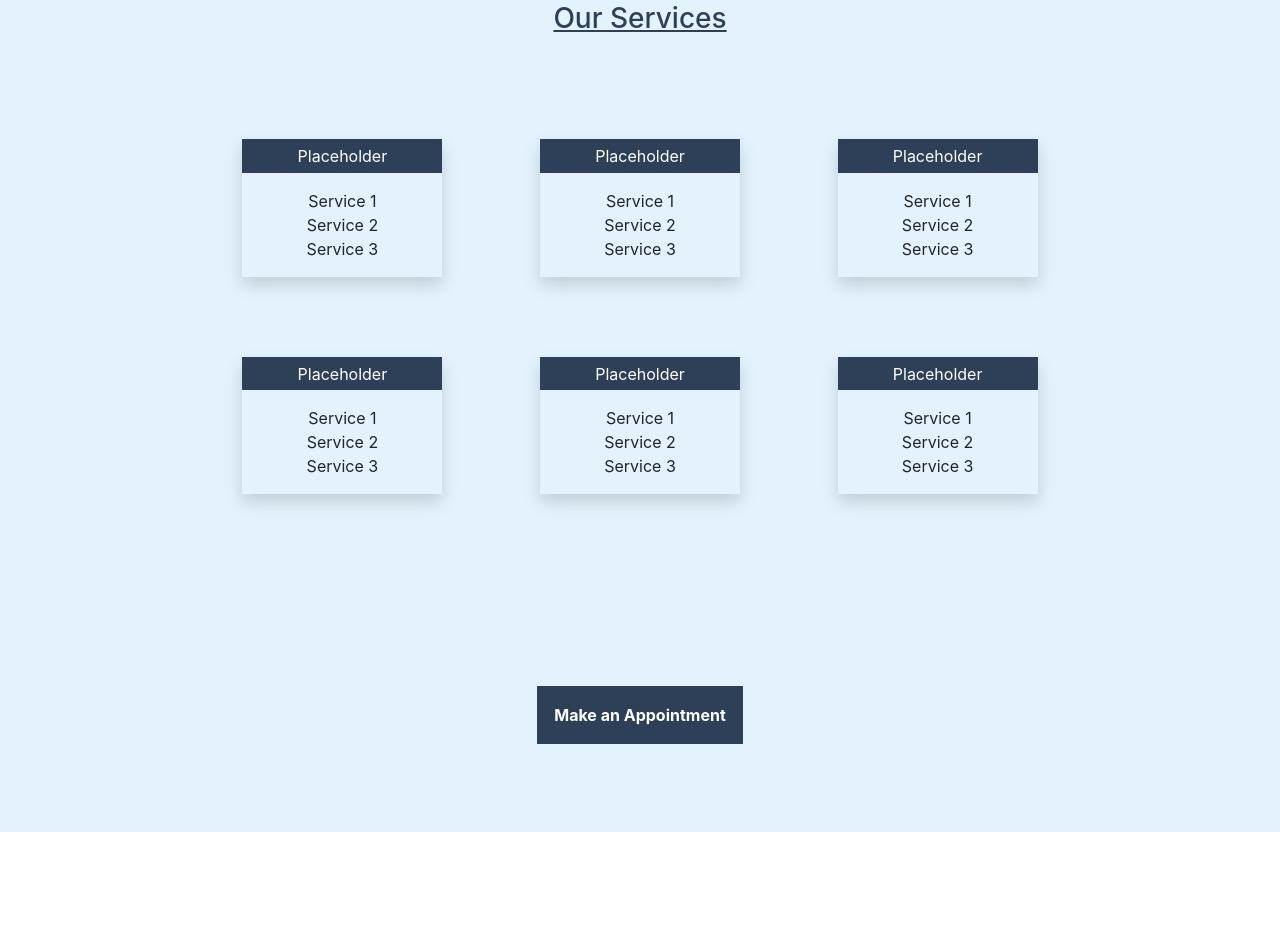
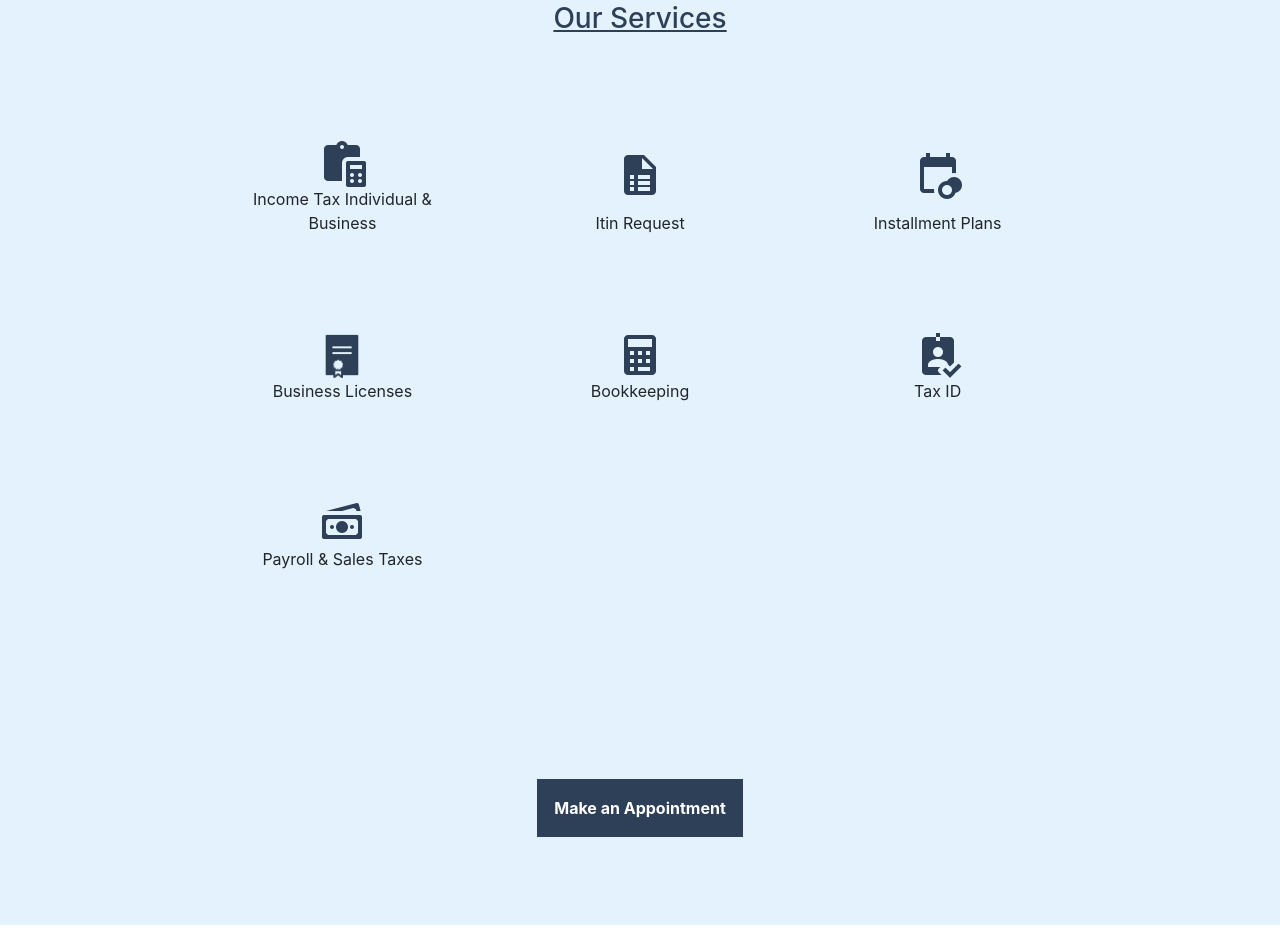
Before and after one commit to Jeffrey-A/g-and-g-tax-services, a React (Create React App) app: page / in a window 1280 px wide. Shown: the part 1380-2316 px from the top of the page. Built offline with nearby package versions, Linux system fonts and the light colour scheme.

Commit message:
feat: use services icons

```diff
--- a/src/App.css
+++ b/src/App.css
@@ -170,6 +170,19 @@
   transform: scale(1.1);
 }
 
+.service-card-img-container {
+  width: 48px;
+  margin: auto;
+}
+
+.service-name {
+  text-transform: capitalize;
+}
+
+.service-card-img-container img{
+  width: 100%;
+}
+
 .shadow {
   -webkit-box-shadow: 3px 3px 5px 6px #ccc; /* Safari 3-4, iOS 4.0.2 - 4.2, Android 2.3+ */
   -moz-box-shadow: 3px 3px 5px 6px #ccc; /* Firefox 3.5 - 3.6 */
--- a/src/components/Services.js
+++ b/src/components/Services.js
@@ -1,4 +1,12 @@
 import React from "react";
+// Services image
+import IndividualAndBusinessTaxes from "../assets/taxes-individual-and-business.png";
+import itinRequest from "../assets/itin-request.png";
+import installmentPlan from "../assets/installement-plan.png";
+import businessLicense from "../assets/business-licenses.png";
+import bookkeeping from "../assets/bookkeeping.png";
+import taxId from "../assets/tax-id.png";
+import payrollAndSales from "../assets/payroll-and-sales-taxes.png";
 
 class Services extends React.Component {
   constructor(props) {
@@ -6,7 +14,7 @@ class Services extends React.Component {
     this.state = {};
   }
 
-  createServices = services => {
+  createServices = (services) => {
     const container = [];
     services.forEach((serv, index) => {
       container.push(<li key={index}>{serv}</li>);
@@ -19,86 +27,67 @@ class Services extends React.Component {
       <div id="services" className="services-section container-section">
         <div className="container">
           <h3 className="section-heading text-center">Our Services</h3>
+          <i className="fa fa-check-circle"></i>
           <div className="services-container">
-            <div className="service-card shadow  text-center">
-              <div className="service  service-category">
-                <p className="service-category-title">Placeholder</p>
+            <div className="service-card text-center">
+              <div className="service-card-img-container">
+                <img src={IndividualAndBusinessTaxes} alt="" />
               </div>
-
-              <ul className="services-ul">
-                <li>Service 1</li>
-                <li>Service 2</li>
-                <li>Service 3</li>
-              </ul>
+              <p className="service-name">
+                income tax individual &#38; business
+              </p>
             </div>
 
-            <div className="service-card shadow text-center">
-              <div className="service service-category">
-                <p className="service-category-title">Placeholder</p>
+            <div className="service-card text-center">
+              <div className="service-card-img-container">
+                <img src={itinRequest} alt="" />
               </div>
-
-              <ul className="services-ul">
-                <li>Service 1</li>
-                <li>Service 2</li>
-                <li>Service 3</li>
-              </ul>
+              <p className="service-name">itin request</p>
             </div>
 
-            <div className="service-card shadow text-center">
-              <div className="service service-category">
-                <p className="service-category-title">Placeholder</p>
+            <div className="service-card text-center">
+              <div className="service-card-img-container">
+                <img src={installmentPlan} alt="" />
               </div>
-
-              <ul className="services-ul">
-                <li>Service 1</li>
-                <li>Service 2</li>
-                <li>Service 3</li>
-              </ul>
+              <p className="service-name">installment plans</p>
             </div>
 
-            <div className="service-card shadow text-center">
-              <div className="service service-category">
-                <p className="service-category-title">Placeholder</p>
+            <div className="service-card text-center">
+              <div className="service-card-img-container">
+                <img src={businessLicense} alt="" />
               </div>
-
-              <ul className="services-ul">
-                <li>Service 1</li>
-                <li>Service 2</li>
-                <li>Service 3</li>
-              </ul>
+              <p className="service-name">business licenses</p>
             </div>
 
-            <div className="service-card shadow text-center">
-              <div className="service service-category">
-                <p className="service-category-title">Placeholder</p>
+            <div className="service-card text-center">
+              <div className="service-card-img-container">
+                <img src={bookkeeping} alt="" />
               </div>
-
-              <ul className="services-ul">
-                <li>Service 1</li>
-                <li>Service 2</li>
-                <li>Service 3</li>
-              </ul>
+              <p className="service-name">bookkeeping</p>
             </div>
 
-            <div className="service-card shadow text-center">
-              <div className="service service-category">
-                <p className="service-category-title">Placeholder</p>
+            <div className="service-card text-center">
+              <div className="service-card-img-container">
+                <img src={taxId} alt="" />
               </div>
+              <p className="service-name">tax ID</p>
+            </div>
 
-              <ul className="services-ul">
-                <li>Service 1</li>
-                <li>Service 2</li>
-                <li>Service 3</li>
-              </ul>
+            <div className="service-card text-center">
+              <div className="service-card-img-container">
+                <img src={payrollAndSales} alt="" />
+              </div>
+              <p className="service-name">payroll &#38; sales taxes</p>
             </div>
           </div>
 
           <div className="mk-appointment-container">
-
-              <a className="mk-appointment" href="mailto:ggtaxservicesinc@gmail.com">
-                Make an Appointment
-              </a>
-
+            <a
+              className="mk-appointment"
+              href="mailto:ggtaxservicesinc@gmail.com"
+            >
+              Make an Appointment
+            </a>
           </div>
         </div>
       </div>
```
